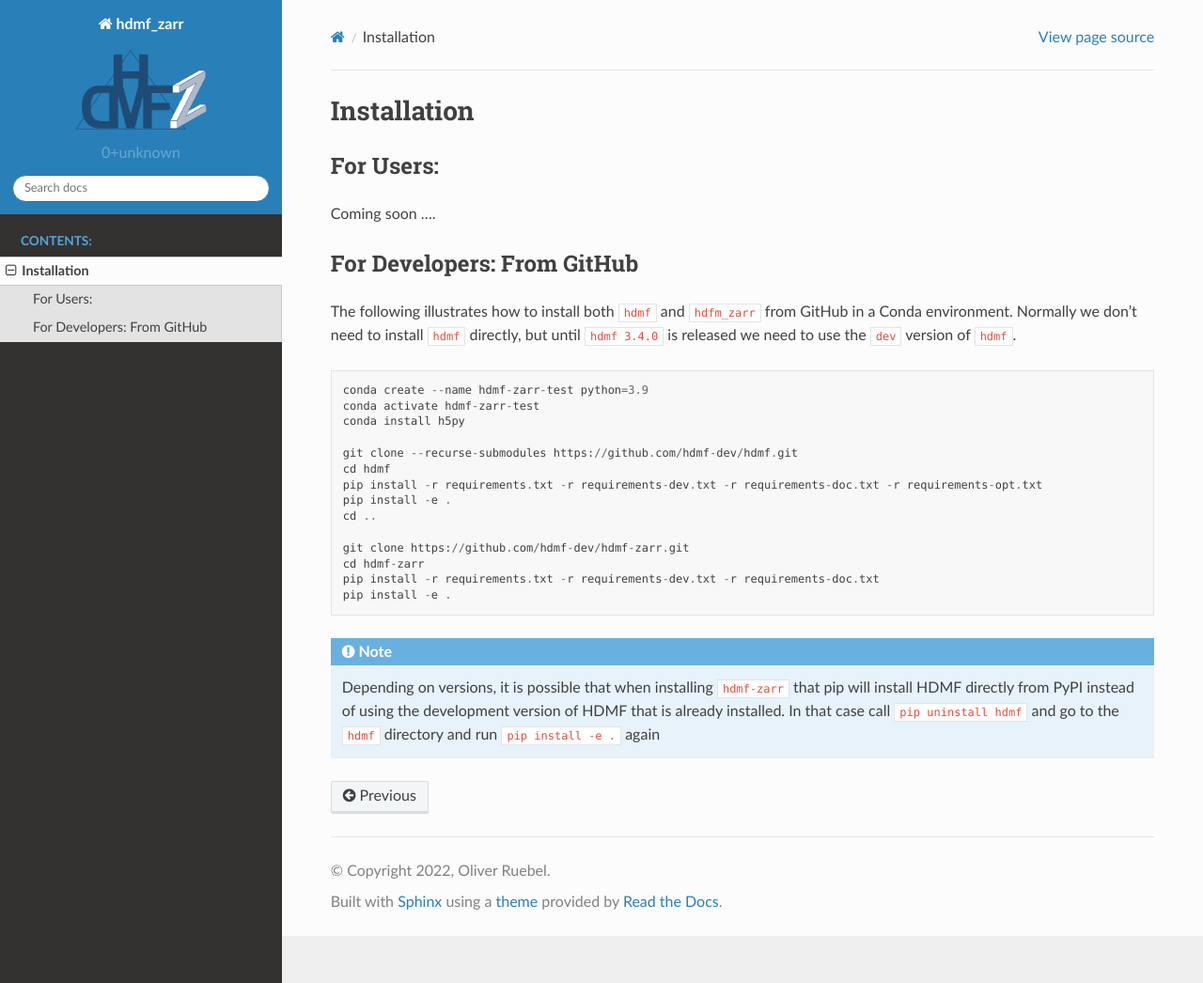
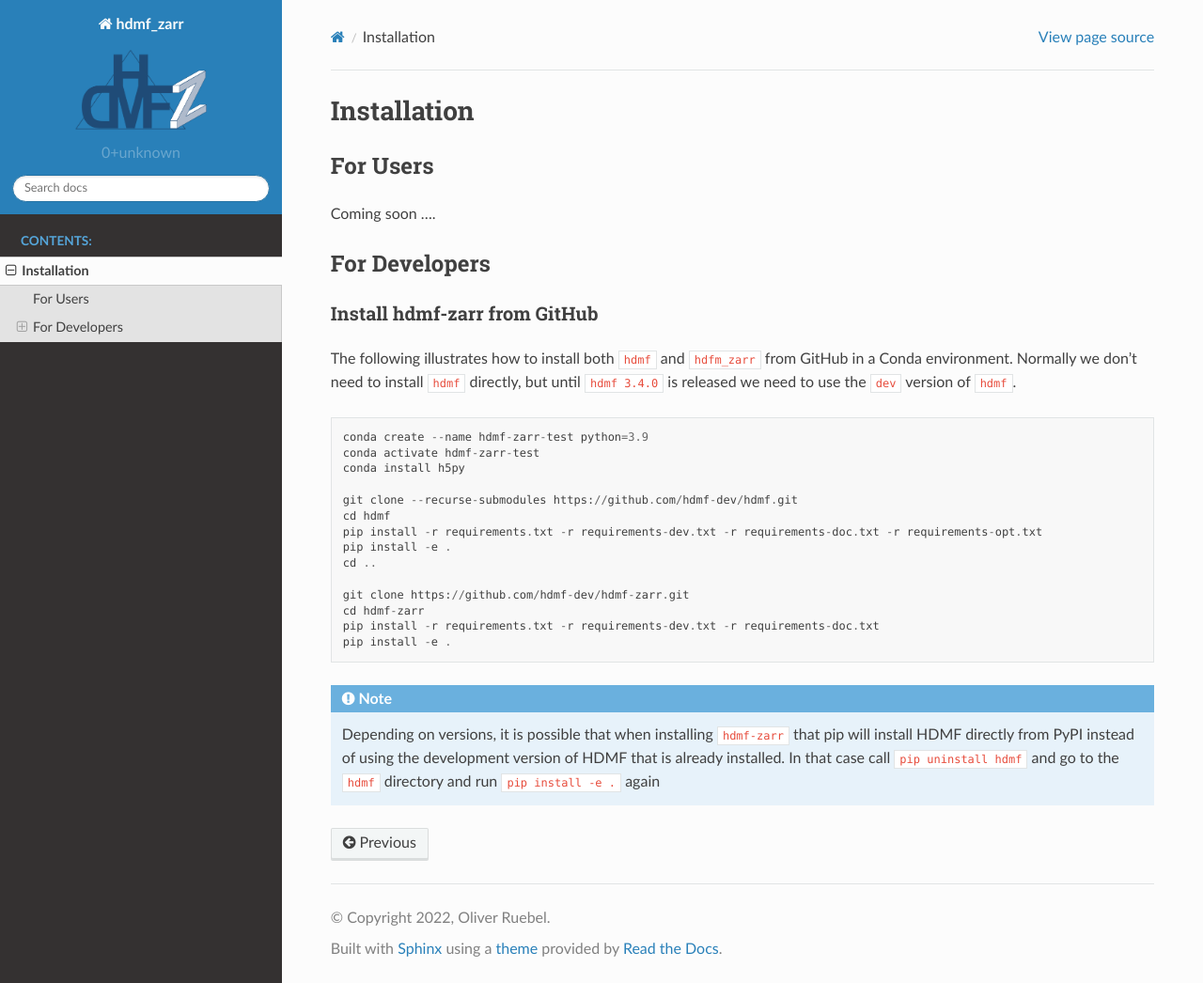
Before and after one commit to hdmf-dev/hdmf-zarr, a Sphinx documentation site: the page built from docs/source/installation.rst, in a window 1280 px wide and 1046 px high. Shown: the whole window at 94% size. Built offline with Sphinx 7.4.7 and the Read the Docs theme 2.0.0, drawn with Linux system fonts in a browser that asks for light colours; pages that are not in the unit, such as notebooks, are missing from menus.

Commit message:
Fix heading in installation instructions

```diff
--- a/docs/source/installation.rst
+++ b/docs/source/installation.rst
@@ -1,13 +1,16 @@
 Installation
 ============
 
-For Users:
-----------
+For Users
+---------
 
 Coming soon ....
 
-For Developers: From GitHub
----------------------------
+For Developers
+--------------
+
+Install hdmf-zarr from GitHub
+^^^^^^^^^^^^^^^^^^^^^^^^^^^^^^
 
 The following illustrates how to install both ``hdmf`` and ``hdfm_zarr`` from GitHub
 in a Conda environment. Normally we don't need to install ``hdmf`` directly, but until
```
